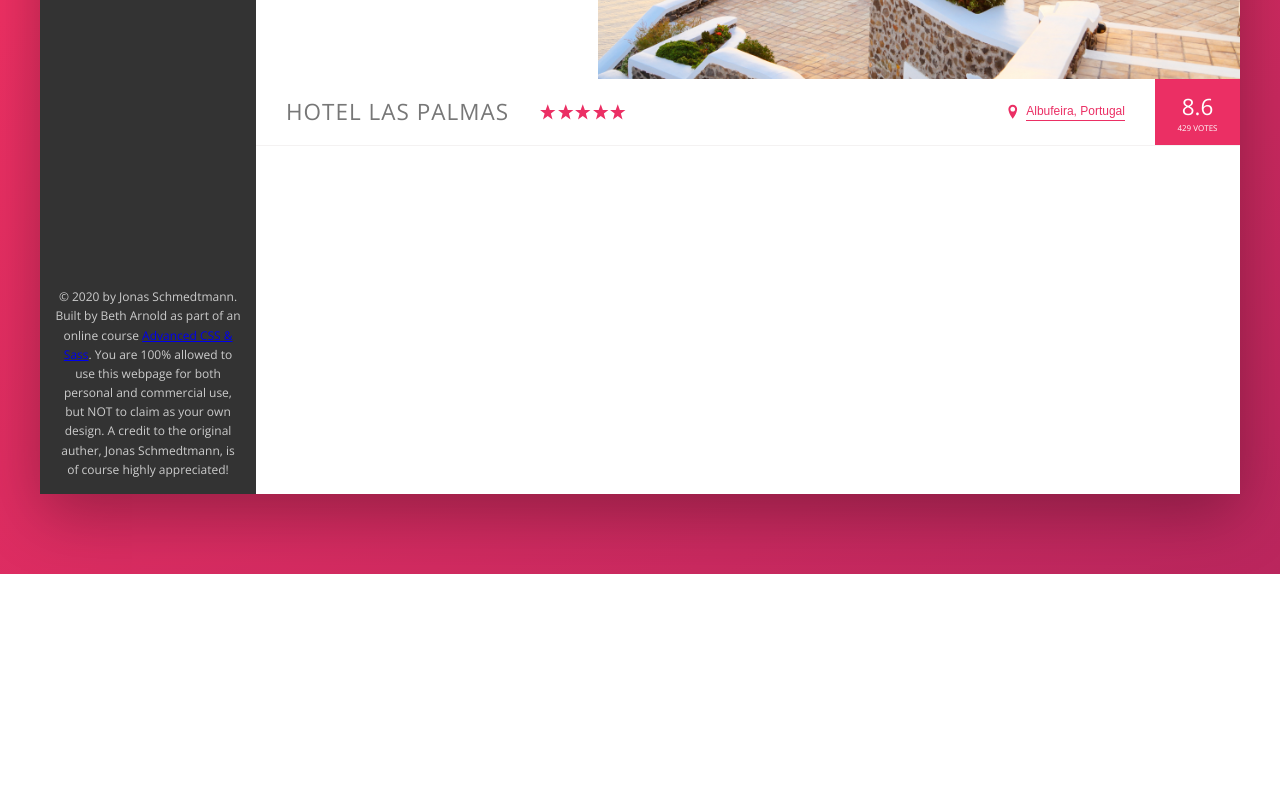
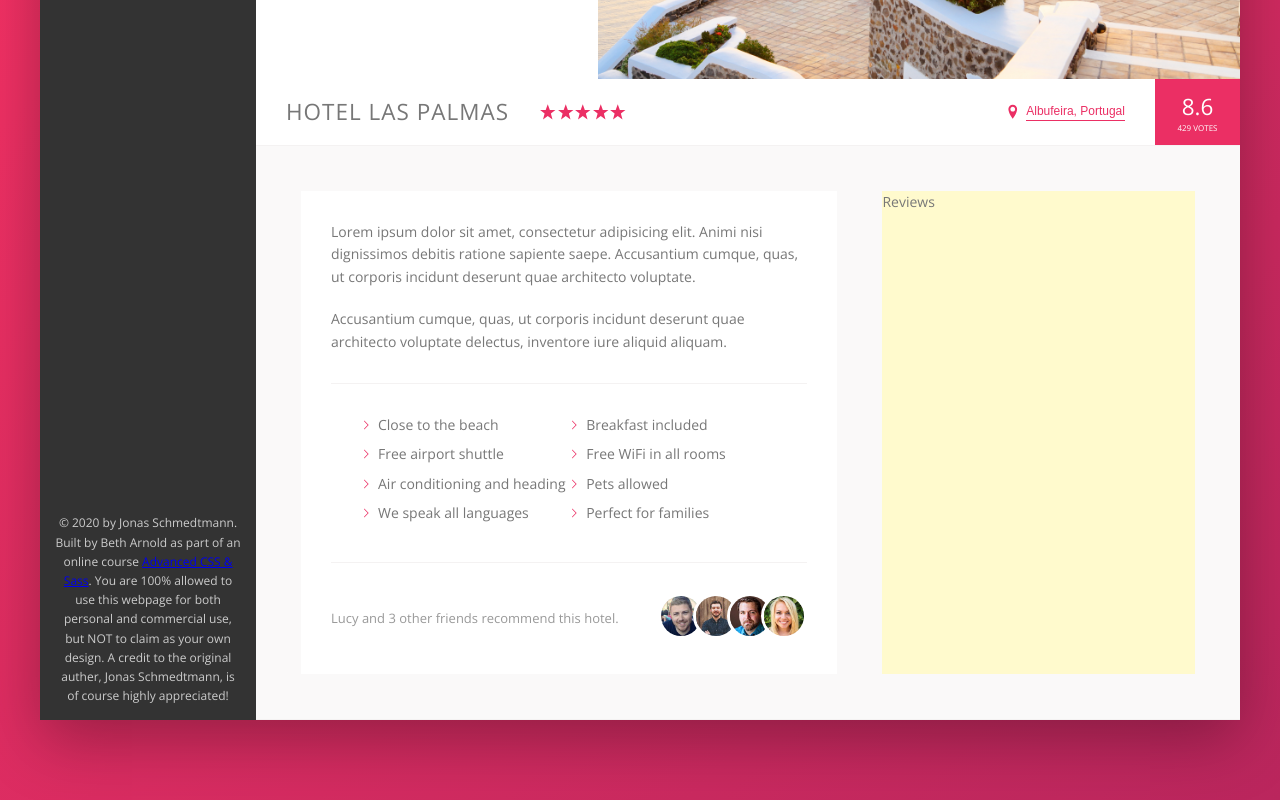
Before and after one commit to BETH-A/Trillo, a website: page starter/index.html in a window 1280 px wide. Shown: the part 456-1256 px from the top of the page. Before the commit the page ends 1030 px from the top, so only its background shows below. Drawn offline with nearby package versions, Linux system fonts and the light colour scheme.

Commit message:
Build & Style the Description Section

```diff
--- a/starter/index.html
+++ b/starter/index.html
@@ -132,6 +132,42 @@
                             <div class="overview__rating-count">429 votes</div>
                         </div>
                     </div>
+
+                    <div class="detail">
+                        <div class="description">
+                            <p class="paragraph">
+                                Lorem ipsum dolor sit amet, consectetur adipisicing elit. Animi nisi dignissimos debitis ratione sapiente saepe. Accusantium cumque, quas, ut corporis incidunt deserunt quae architecto voluptate.
+                            </p>
+                            <p class="paragraph">
+                                Accusantium cumque, quas, ut corporis incidunt deserunt quae architecto voluptate delectus, inventore iure aliquid aliquam.
+                            </p>
+                            <ul class="list">
+                                <li class="list__item">Close to the beach</li>
+                                <li class="list__item">Breakfast included</li>
+                                <li class="list__item">Free airport shuttle</li>
+                                <li class="list__item">Free WiFi in all rooms</li>
+                                <li class="list__item">Air conditioning and heading</li>
+                                <li class="list__item">Pets allowed</li>
+                                <li class="list__item">We speak all languages</li>
+                                <li class="list__item">Perfect for families</li>
+                            </ul>
+                            <div class="recommend">
+                                <p class="recommend__count">
+                                    Lucy and 3 other friends recommend this hotel.
+                                </p>
+                                <div class="recommend__friends">
+                                    <img src="img/user-3.jpg" alt="Friend 1" class="recommend__photo">
+                                    <img src="img/user-4.jpg" alt="Friend 2" class="recommend__photo">
+                                    <img src="img/user-5.jpg" alt="Friend 3" class="recommend__photo">
+                                    <img src="img/user-6.jpg" alt="Friend 4" class="recommend__photo">
+                                </div>
+                            </div>
+                        </div>
+
+                        <div class="user-reviews">
+                            Reviews
+                        </div>
+                    </div>
                 </main>
             </div>
         </div>
--- a/starter/sass/_base.scss
+++ b/starter/sass/_base.scss
@@ -13,7 +13,10 @@
     --color-grey-dark-2: #777;
     --color-grey-dark-3: #999;
 
+    --shadow-ligh: 0 2rem 5rem rgba(5, 3, 3, 0.06);
     --shadow-dark: 0 2rem 6rem rgba(0,0,0,.3);
+
+    --line: .1rem solid var(--color-grey-light-2);
 
 }
 
--- a/starter/sass/_components.scss
+++ b/starter/sass/_components.scss
@@ -210,7 +210,7 @@
 .overview{
     display: flex;
     align-items: center;
-    border-bottom: .1rem solid var(--color-grey-light-2);
+    border-bottom: var(--line);
 
 
     &__heading {
@@ -297,7 +297,7 @@
     }
     50% {
         transform: scale(1.05);
-        box-shadow: var(--shadow-dark);
+        box-shadow: var(--shadow-light);
 
     }
     100% {
@@ -305,3 +305,79 @@
         box-shadow: none;
     }
 }
+
+///////////////////////////////////////
+//PARAGRAPH
+.paragraph:not(:last-of-type) {
+    margin-bottom: 2rem;
+}
+
+
+///////////////////////////////////////
+//LIST
+.list{
+    list-style: none;
+    margin: 3rem 0;
+    padding: 3rem;
+    border-top: var(--line);
+    border-bottom: var(--line);
+
+    display: flex;
+    flex-wrap: wrap;
+
+    &__item {
+        flex:  0 0 50%;
+        margin-bottom: .7rem;
+    }
+
+    &__item::before {
+        content: "";
+        display: inline-block;
+        height: 1rem;
+        width: 1rem;
+        margin-right: .7rem;
+
+        //Older browsers
+        // background-image: url(../img/chevron-thin-right.svg);
+        // background-size: cover;
+
+        //Newer browsers - mask
+        background-color: var(--color-primary);
+        -webkit-mask-image: url(../img/chevron-thin-right.svg);
+        -webkit-mask-size: cover;
+        mask-image: url(../img/chevron-thin-right.svg);
+        mask-size: cover;
+    }
+}
+
+///////////////////////////////////////
+//RECOMMEND
+.recommend {
+    font-size: 1.3rem;
+    color: var(--color-grey-dark-3);
+    display: flex;
+    align-items: center;
+
+    &__count {
+        margin-right: auto;
+    }
+
+    &__friends {
+
+    }
+
+    &__photo {
+        box-sizing: content-box;
+        height: 4rem;
+        width: 4rem;
+        border-radius: 50%;
+        border: .3rem solid #fff;
+
+        &:not(:last-child) {
+            margin-right: -1.5rem;
+
+        }
+
+
+    }
+}
--- a/starter/sass/_layout.scss
+++ b/starter/sass/_layout.scss
@@ -10,7 +10,7 @@
 .header {
     height: 7rem;
     background-color: #fff;
-    border-bottom: .1rem solid var(--color-grey-light-2);
+    border-bottom: var(--line);
     display: flex;
     justify-content: space-between;
     align-items: center;
@@ -35,8 +35,26 @@
 
 .hotel-view {
     background-color: #fff;
-    height: 80rem;
-
-
     flex: 1;
 }
+
+.detail {
+    display: flex;
+    padding: 4.5rem;
+    background-color: var(--color-grey-light-1);
+    border-bottom: var(--line);
+    font-size: 1.4rem;
+}
+
+.description {
+    background-color: #fff;
+    box-shadow: var(--shadow-light);
+    flex: 0 0 60%;
+    margin-right: 4.5rem;
+    padding: 3rem;
+}
+
+.user-reviews {
+    background-color: lemonchiffon;
+    flex: 1;
+}
```
Also changed, not shown: starter/css/style.css.
